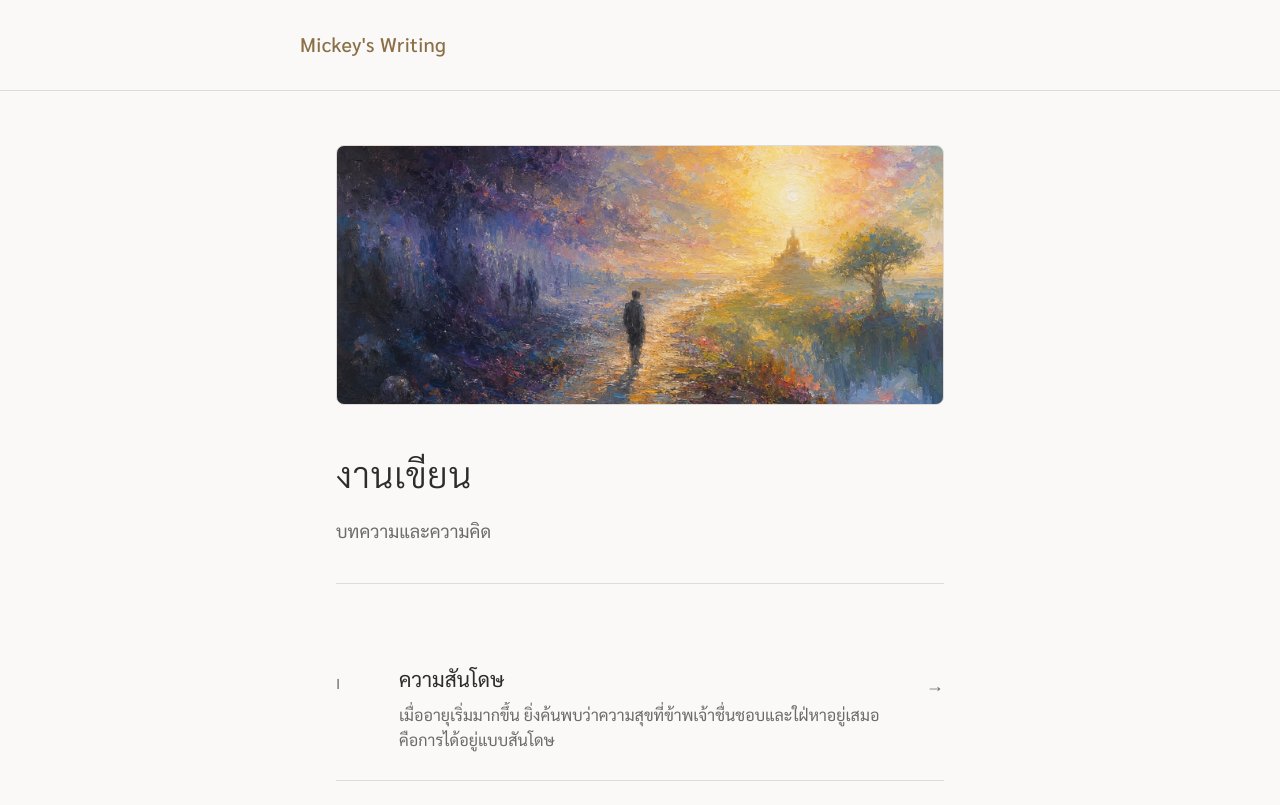
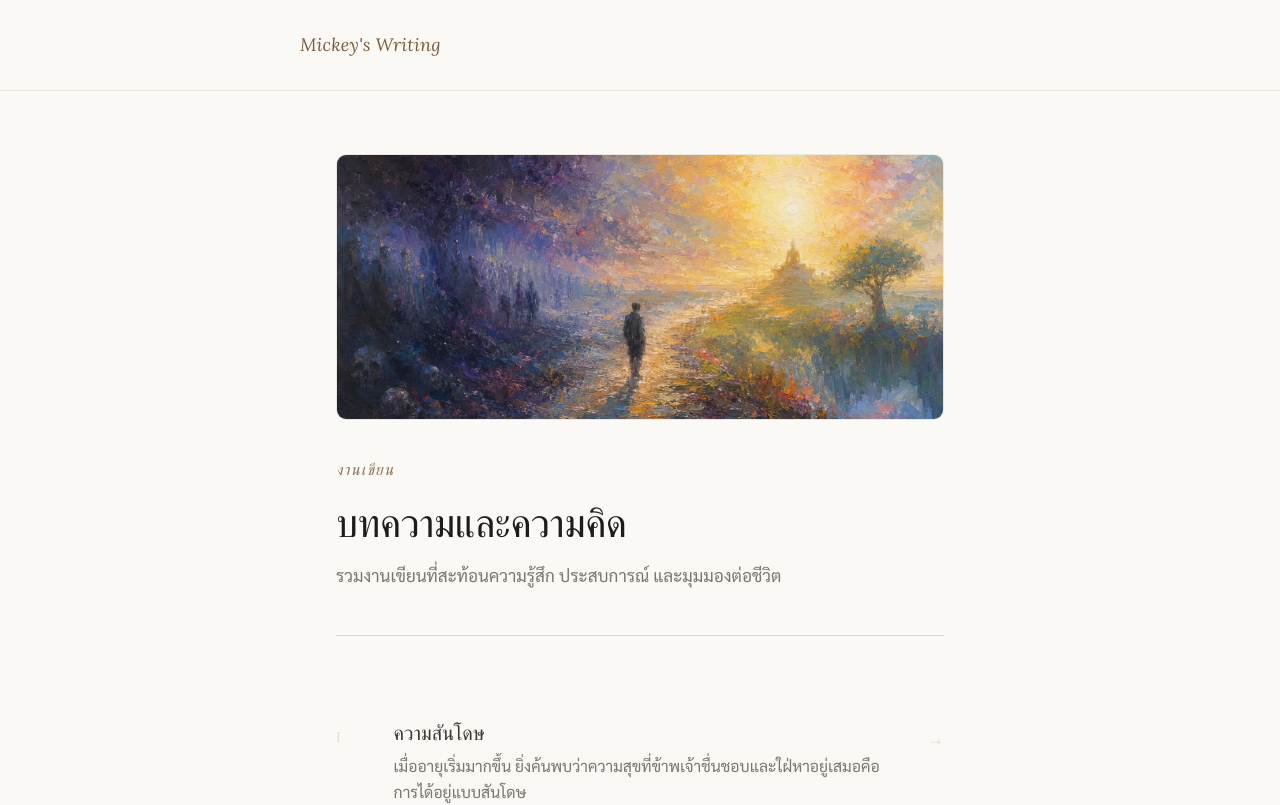
Before and after one commit to mixandroid666/mickey-writings-blog, an Astro site: page / in a window 1280 px wide. Shown: the top 805 px of the page. Built offline with nearby package versions, Linux system fonts and the light colour scheme; Astro itself is replaced by a stand-in of ours.

Commit message:
feat: initialize Astro project with main layout, index page, and dynamic writing post routing

```diff
--- a/src/layouts/Layout.astro
+++ b/src/layouts/Layout.astro
@@ -16,7 +16,7 @@ const { title, description = 'งานเขียนของ Mickey' } = Astr
     <link rel="preconnect" href="https://fonts.googleapis.com" />
     <link rel="preconnect" href="https://fonts.gstatic.com" crossorigin />
     <link
-      href="https://fonts.googleapis.com/css2?family=Sarabun:ital,wght@0,300;0,400;0,500;1,300;1,400&display=swap"
+      href="https://fonts.googleapis.com/css2?family=Lora:ital,wght@0,400;0,500;1,400&family=Sarabun:ital,wght@0,300;0,400;0,500;1,300;1,400&display=swap"
       rel="stylesheet"
     />
   </head>
@@ -43,18 +43,25 @@ const { title, description = 'งานเขียนของ Mickey' } = Astr
   }
 
   :root {
-    --color-bg: #faf9f7;
-    --color-text: #2c2c2c;
-    --color-muted: #6b6b6b;
-    --color-accent: #8b6f47;
-    --color-border: #e0dbd4;
+    --color-bg: #faf9f6;
+    --color-surface: #f3f1ec;
+    --color-text: #1e1c1a;
+    --color-text-soft: #3a3733;
+    --color-muted: #7a756e;
+    --color-accent: #7c5c3a;
+    --color-accent-hover: #5e4429;
+    --color-border: #ddd9d2;
+    --color-border-light: #eae7e1;
     --font-body: 'Sarabun', 'Helvetica Neue', sans-serif;
+    --font-heading: 'Lora', 'Georgia', serif;
     --max-width: 680px;
+    --ease: cubic-bezier(0.4, 0, 0.2, 1);
   }
 
   html {
     font-size: 18px;
     scroll-behavior: smooth;
+    overflow-x: hidden;
   }
 
   body {
@@ -65,28 +72,49 @@ const { title, description = 'งานเขียนของ Mickey' } = Astr
     min-height: 100vh;
     display: flex;
     flex-direction: column;
+    -webkit-font-smoothing: antialiased;
+    overflow-x: hidden;
+    animation: fadeIn 0.4s ease both;
+  }
+
+  @keyframes fadeIn {
+    from { opacity: 0; transform: translateY(6px); }
+    to   { opacity: 1; transform: translateY(0); }
   }
 
   header {
-    padding: 1.5rem 2rem;
-    border-bottom: 1px solid var(--color-border);
+    padding: 1.6rem 2rem;
+    border-bottom: 1px solid var(--color-border-light);
+    position: sticky;
+    top: 0;
+    background-color: rgba(250, 249, 246, 0.88);
+    backdrop-filter: blur(12px);
+    -webkit-backdrop-filter: blur(12px);
+    z-index: 100;
   }
 
   nav {
     max-width: var(--max-width);
     margin: 0 auto;
+    display: flex;
+    align-items: center;
+    justify-content: space-between;
   }
 
   .site-title {
-    font-size: 1.1rem;
+    font-family: var(--font-heading);
+    font-size: 1rem;
     font-weight: 500;
+    font-style: italic;
     color: var(--color-accent);
     text-decoration: none;
-    letter-spacing: 0.02em;
+    letter-spacing: 0.01em;
+    transition: color 0.2s var(--ease);
   }
 
   .site-title:hover {
-    color: var(--color-text);
+    color: var(--color-accent-hover);
+    text-decoration: none;
   }
 
   main {
@@ -94,15 +122,16 @@ const { title, description = 'งานเขียนของ Mickey' } = Astr
     max-width: var(--max-width);
     width: 100%;
     margin: 0 auto;
-    padding: 3rem 2rem;
+    padding: 3.5rem 2rem 4rem;
   }
 
   footer {
     text-align: center;
     padding: 2rem;
     color: var(--color-muted);
-    font-size: 0.85rem;
-    border-top: 1px solid var(--color-border);
+    font-size: 0.8rem;
+    letter-spacing: 0.03em;
+    border-top: 1px solid var(--color-border-light);
   }
 
   a {
@@ -111,6 +140,15 @@ const { title, description = 'งานเขียนของ Mickey' } = Astr
   }
 
   a:hover {
-    text-decoration: underline;
+    text-decoration: none;
+  }
+
+  @media (max-width: 580px) {
+    main {
+      padding: 2.5rem 1.4rem 3rem;
+    }
+    header {
+      padding: 1.2rem 1.4rem;
+    }
   }
 </style>
--- a/src/pages/index.astro
+++ b/src/pages/index.astro
@@ -13,8 +13,9 @@ writings.sort((a, b) => a.data.number - b.data.number);
     <div class="hero-image-wrapper">
       <Image src={heroImage} alt="Mickey's Writing Banner" class="hero-image" />
     </div>
-    <h1>งานเขียน</h1>
-    <p class="subtitle">บทความและความคิด</p>
+    <p class="hero-label">งานเขียน</p>
+    <h1>บทความและความคิด</h1>
+    <p class="hero-sub">รวมงานเขียนที่สะท้อนความรู้สึก ประสบการณ์ และมุมมองต่อชีวิต</p>
   </section>
 
   <ul class="writing-list">
@@ -38,41 +39,66 @@ writings.sort((a, b) => a.data.number - b.data.number);
 </Layout>
 
 <style>
+  /* Hero */
   .hero {
     margin-bottom: 3rem;
-    padding-bottom: 2rem;
+    padding-bottom: 2.5rem;
     border-bottom: 1px solid var(--color-border);
   }
 
   .hero-image-wrapper {
     width: 100%;
-    aspect-ratio: 21/9;
-    border-radius: 8px;
+    max-width: 100%;
+    aspect-ratio: 16/7;
+    border-radius: 10px;
     overflow: hidden;
     margin-bottom: 2rem;
-    border: 1px solid var(--color-border);
-    background-color: var(--color-border);
+    border: 1px solid var(--color-border-light);
+    background-color: var(--color-surface);
+    box-sizing: border-box;
   }
 
   .hero-image {
     width: 100%;
     height: 100%;
+    max-width: 100%;
     object-fit: cover;
+    display: block;
+    transition: transform 0.4s var(--ease);
+  }
+
+  .hero-image-wrapper:hover .hero-image {
+    transform: scale(1.02);
+  }
+
+  .hero-label {
+    font-family: var(--font-heading);
+    font-style: italic;
+    font-size: 0.85rem;
+    color: var(--color-accent);
+    letter-spacing: 0.08em;
+    margin-bottom: 0.8rem;
+    opacity: 0.85;
   }
 
   h1 {
-    font-size: 2rem;
-    font-weight: 300;
+    font-family: var(--font-heading);
+    font-size: 2.2rem;
+    font-weight: 500;
     color: var(--color-text);
-    margin-bottom: 0.5rem;
-    letter-spacing: 0.02em;
+    margin-bottom: 0.75rem;
+    line-height: 1.25;
+    letter-spacing: -0.01em;
   }
 
-  .subtitle {
+  .hero-sub {
     color: var(--color-muted);
-    font-size: 1rem;
+    font-size: 0.95rem;
+    line-height: 1.7;
+    max-width: 480px;
   }
 
+  /* Writing List */
   .writing-list {
     list-style: none;
     display: flex;
@@ -83,36 +109,56 @@ writings.sort((a, b) => a.data.number - b.data.number);
   .writing-item a {
     display: flex;
     align-items: flex-start;
-    gap: 1.5rem;
-    padding: 1.5rem 0;
-    border-bottom: 1px solid var(--color-border);
+    gap: 1.4rem;
+    padding: 1.6rem 0;
+    border-bottom: 1px solid var(--color-border-light);
     color: var(--color-text);
     text-decoration: none;
-    transition: all 0.15s ease;
+    transition: background-color 0.2s var(--ease);
+    position: relative;
   }
 
-  .writing-item a:hover {
-    color: var(--color-accent);
-    text-decoration: none;
+  .writing-item a::after {
+    content: '';
+    position: absolute;
+    left: -0.75rem;
+    top: 0;
+    bottom: 0;
+    width: 2px;
+    background: var(--color-accent);
+    border-radius: 2px;
+    transform: scaleY(0);
+    transform-origin: center;
+    transition: transform 0.2s var(--ease);
+  }
+
+  .writing-item a:hover::after {
+    transform: scaleY(1);
   }
 
   .writing-item a:hover .number {
     color: var(--color-accent);
   }
 
+  .writing-item a:hover h2 {
+    color: var(--color-accent);
+  }
+
   .writing-item a:hover .arrow {
-    transform: translateX(4px);
+    transform: translateX(5px);
     color: var(--color-accent);
   }
 
   .number {
-    font-size: 0.8rem;
-    color: var(--color-muted);
-    min-width: 2rem;
-    padding-top: 0.3rem;
+    font-family: var(--font-heading);
+    font-style: italic;
+    font-size: 0.78rem;
+    color: var(--color-border);
+    min-width: 1.8rem;
+    padding-top: 0.35rem;
     font-weight: 400;
     letter-spacing: 0.05em;
-    transition: color 0.15s ease;
+    transition: color 0.2s var(--ease);
   }
 
   .writing-info {
@@ -121,16 +167,19 @@ writings.sort((a, b) => a.data.number - b.data.number);
   }
 
   h2 {
-    font-size: 1.15rem;
-    font-weight: 400;
-    margin-bottom: 0.4rem;
+    font-family: var(--font-heading);
+    font-size: 1.1rem;
+    font-weight: 500;
+    margin-bottom: 0.35rem;
     line-height: 1.4;
+    color: var(--color-text-soft);
+    transition: color 0.2s var(--ease);
   }
 
   .excerpt {
-    font-size: 0.9rem;
+    font-size: 0.875rem;
     color: var(--color-muted);
-    line-height: 1.6;
+    line-height: 1.65;
     display: -webkit-box;
     -webkit-line-clamp: 2;
     -webkit-box-orient: vertical;
@@ -138,10 +187,11 @@ writings.sort((a, b) => a.data.number - b.data.number);
   }
 
   .arrow {
-    color: var(--color-muted);
-    font-size: 1rem;
-    padding-top: 0.2rem;
-    transition: transform 0.15s ease, color 0.15s ease;
+    color: var(--color-border);
+    font-size: 0.95rem;
+    padding-top: 0.25rem;
+    transition: transform 0.2s var(--ease), color 0.2s var(--ease);
+    flex-shrink: 0;
   }
 
   @media (max-width: 580px) {
@@ -151,6 +201,9 @@ writings.sort((a, b) => a.data.number - b.data.number);
   }
 
   @media (max-width: 420px) {
+    h1 {
+      font-size: 1.75rem;
+    }
     .writing-item a {
       gap: 1rem;
     }
--- a/src/pages/writings/[slug].astro
+++ b/src/pages/writings/[slug].astro
@@ -29,6 +29,9 @@ const supabaseKey = import.meta.env.PUBLIC_SUPABASE_ANON_KEY || '';
         <span class="numeral">{numeral}</span>
       </div>
       <h1>{piece.data.title}</h1>
+      {piece.data.excerpt && (
+        <p class="article-excerpt">{piece.data.excerpt}</p>
+      )}
     </header>
 
     <div class="content">
@@ -42,13 +45,15 @@ const supabaseKey = import.meta.env.PUBLIC_SUPABASE_ANON_KEY || '';
       data-supabase-url={supabaseUrl}
       data-supabase-key={supabaseKey}
     >
-      <h3>ความคิดเห็น</h3>
+      <div class="comments-header">
+        <h3>ความคิดเห็น</h3>
+      </div>
       <div id="comments-list" class="comments-list">
         <p class="no-comments">กำลังโหลดความคิดเห็น...</p>
       </div>
 
       <form id="comment-form" class="comment-form">
-        <h4>เขียนความคิดเห็น</h4>
+        <h4>แบ่งปันความคิดเห็น</h4>
         <div class="form-group">
           <label for="author-name">ชื่อของคุณ</label>
           <input type="text" id="author-name" required placeholder="เช่น สมชาย ใจดี" />
@@ -185,19 +190,21 @@ const supabaseKey = import.meta.env.PUBLIC_SUPABASE_ANON_KEY || '';
     max-width: 100%;
   }
 
+  /* Article Header */
   .article-header {
     margin-bottom: 3rem;
     padding-bottom: 2rem;
-    border-bottom: 1px solid var(--color-border);
+    border-bottom: 1px solid var(--color-border-light);
   }
 
   .back-link {
     display: inline-block;
-    font-size: 0.9rem;
+    font-size: 0.82rem;
     color: var(--color-muted);
     margin-bottom: 2rem;
     text-decoration: none;
-    transition: color 0.15s ease;
+    letter-spacing: 0.02em;
+    transition: color 0.2s var(--ease);
   }
 
   .back-link:hover {
@@ -206,30 +213,44 @@ const supabaseKey = import.meta.env.PUBLIC_SUPABASE_ANON_KEY || '';
   }
 
   .piece-label {
-    margin-bottom: 0.75rem;
+    margin-bottom: 0.6rem;
   }
 
   .numeral {
-    font-size: 0.85rem;
-    color: var(--color-muted);
+    font-family: var(--font-heading);
+    font-style: italic;
+    font-size: 0.82rem;
+    color: var(--color-accent);
+    opacity: 0.7;
     letter-spacing: 0.1em;
   }
 
   h1 {
-    font-size: 1.8rem;
-    font-weight: 400;
+    font-family: var(--font-heading);
+    font-size: 2rem;
+    font-weight: 500;
     line-height: 1.3;
     color: var(--color-text);
+    margin-bottom: 0.75rem;
+    letter-spacing: -0.01em;
   }
 
+  .article-excerpt {
+    color: var(--color-muted);
+    font-size: 0.95rem;
+    line-height: 1.7;
+    margin-top: 0.5rem;
+  }
+
+  /* Article Body */
   .content {
     font-size: 1rem;
-    line-height: 2;
-    color: var(--color-text);
+    line-height: 2.05;
+    color: var(--color-text-soft);
   }
 
   .content :global(p) {
-    margin-bottom: 1.5rem;
+    margin-bottom: 1.6rem;
   }
 
   .content :global(p:last-child) {
@@ -237,78 +258,99 @@ const supabaseKey = import.meta.env.PUBLIC_SUPABASE_ANON_KEY || '';
   }
 
   .content :global(em) {
+    font-style: italic;
     color: var(--color-muted);
   }
 
-  /* Comments Section Styling */
+  .content :global(strong) {
+    font-weight: 600;
+    color: var(--color-text);
+  }
+
+  /* Comments Section */
   .comments-section {
-    margin-top: 4rem;
-    padding-top: 2rem;
-    border-top: 1px solid var(--color-border);
+    margin-top: 4.5rem;
+    padding-top: 2.5rem;
+    border-top: 1px solid var(--color-border-light);
+  }
+
+  .comments-header {
+    margin-bottom: 1.8rem;
   }
 
   .comments-section h3 {
-    font-size: 1.3rem;
-    font-weight: 400;
-    margin-bottom: 1.5rem;
+    font-family: var(--font-heading);
+    font-size: 1.2rem;
+    font-weight: 500;
     color: var(--color-text);
   }
 
   .comments-list {
     display: flex;
     flex-direction: column;
-    gap: 1.2rem;
+    gap: 1rem;
     margin-bottom: 2.5rem;
   }
 
   .comment-card {
-    padding: 1.2rem;
-    background-color: rgba(224, 219, 212, 0.15);
-    border-radius: 6px;
-    border: 1px solid var(--color-border);
+    padding: 1.2rem 1.4rem;
+    background-color: var(--color-surface);
+    border-radius: 8px;
+    border: 1px solid var(--color-border-light);
+    transition: border-color 0.2s var(--ease);
+  }
+
+  .comment-card:hover {
+    border-color: var(--color-border);
   }
 
   .comment-header {
     display: flex;
     justify-content: space-between;
-    font-size: 0.8rem;
+    align-items: baseline;
+    gap: 1rem;
+    font-size: 0.78rem;
     margin-bottom: 0.6rem;
   }
 
   .comment-author {
-    font-weight: 500;
+    font-weight: 600;
     color: var(--color-accent);
+    letter-spacing: 0.01em;
   }
 
   .comment-date {
     color: var(--color-muted);
+    flex-shrink: 0;
   }
 
   .comment-text {
-    font-size: 0.95rem;
-    line-height: 1.6;
-    color: var(--color-text);
+    font-size: 0.93rem;
+    line-height: 1.75;
+    color: var(--color-text-soft);
     white-space: pre-wrap;
   }
 
   .no-comments {
     color: var(--color-muted);
-    font-size: 0.9rem;
+    font-size: 0.88rem;
     font-style: italic;
   }
 
-  /* Comment Form Styling */
+  /* Comment Form */
   .comment-form {
-    background-color: rgba(224, 219, 212, 0.08);
-    padding: 1.5rem;
-    border-radius: 8px;
+    background-color: transparent;
+    padding: 1.8rem;
+    border-radius: 10px;
     border: 1px solid var(--color-border);
+    margin-top: 1rem;
   }
 
   .comment-form h4 {
-    font-size: 1.1rem;
-    font-weight: 400;
-    margin-bottom: 1.2rem;
+    font-family: var(--font-heading);
+    font-size: 1rem;
+    font-weight: 500;
+    margin-bottom: 1.4rem;
     color: var(--color-text);
   }
 
@@ -318,56 +360,79 @@ const supabaseKey = import.meta.env.PUBLIC_SUPABASE_ANON_KEY || '';
 
   .form-group label {
     display: block;
-    font-size: 0.8rem;
+    font-size: 0.77rem;
     color: var(--color-muted);
-    margin-bottom: 0.4rem;
+    margin-bottom: 0.45rem;
+    letter-spacing: 0.03em;
+    text-transform: uppercase;
   }
 
   .form-group input,
   .form-group textarea {
     width: 100%;
-    padding: 0.7rem;
-    border-radius: 4px;
+    padding: 0.7rem 0.9rem;
+    border-radius: 6px;
     border: 1px solid var(--color-border);
     background-color: var(--color-bg);
     color: var(--color-text);
     font-family: var(--font-body);
     font-size: 0.95rem;
     outline: none;
-    transition: border-color 0.15s ease;
+    transition: border-color 0.2s var(--ease), box-shadow 0.2s var(--ease);
+    resize: vertical;
   }
 
   .form-group input:focus,
   .form-group textarea:focus {
     border-color: var(--color-accent);
+    box-shadow: 0 0 0 3px rgba(124, 92, 58, 0.1);
   }
 
   .comment-form button {
-    background-color: var(--color-accent);
-    color: #fff;
+    display: inline-flex;
+    align-items: center;
+    background-color: var(--color-text);
+    color: var(--color-bg);
     border: none;
-    padding: 0.65rem 1.4rem;
-    border-radius: 4px;
+    padding: 0.65rem 1.5rem;
+    border-radius: 6px;
     font-family: var(--font-body);
-    font-size: 0.95rem;
+    font-size: 0.9rem;
     font-weight: 500;
     cursor: pointer;
-    transition: background-color 0.15s ease;
+    transition: background-color 0.2s var(--ease), transform 0.15s var(--ease);
+    letter-spacing: 0.01em;
   }
 
   .comment-form button:hover {
-    background-color: #725a38;
+    background-color: var(--color-accent);
+    transform: translateY(-1px);
+  }
+
+  .comment-form button:active {
+    transform: translateY(0);
   }
 
   .comment-form button:disabled {
     background-color: var(--color-border);
     color: var(--color-muted);
     cursor: not-allowed;
+    transform: none;
   }
 
+  /* Article Footer */
   .article-footer {
     margin-top: 4rem;
     padding-top: 2rem;
-    border-top: 1px solid var(--color-border);
+    border-top: 1px solid var(--color-border-light);
+  }
+
+  @media (max-width: 580px) {
+    h1 {
+      font-size: 1.6rem;
+    }
+    .comment-form {
+      padding: 1.2rem;
+    }
   }
 </style>
```
Also changed, not shown: 2 other files.
